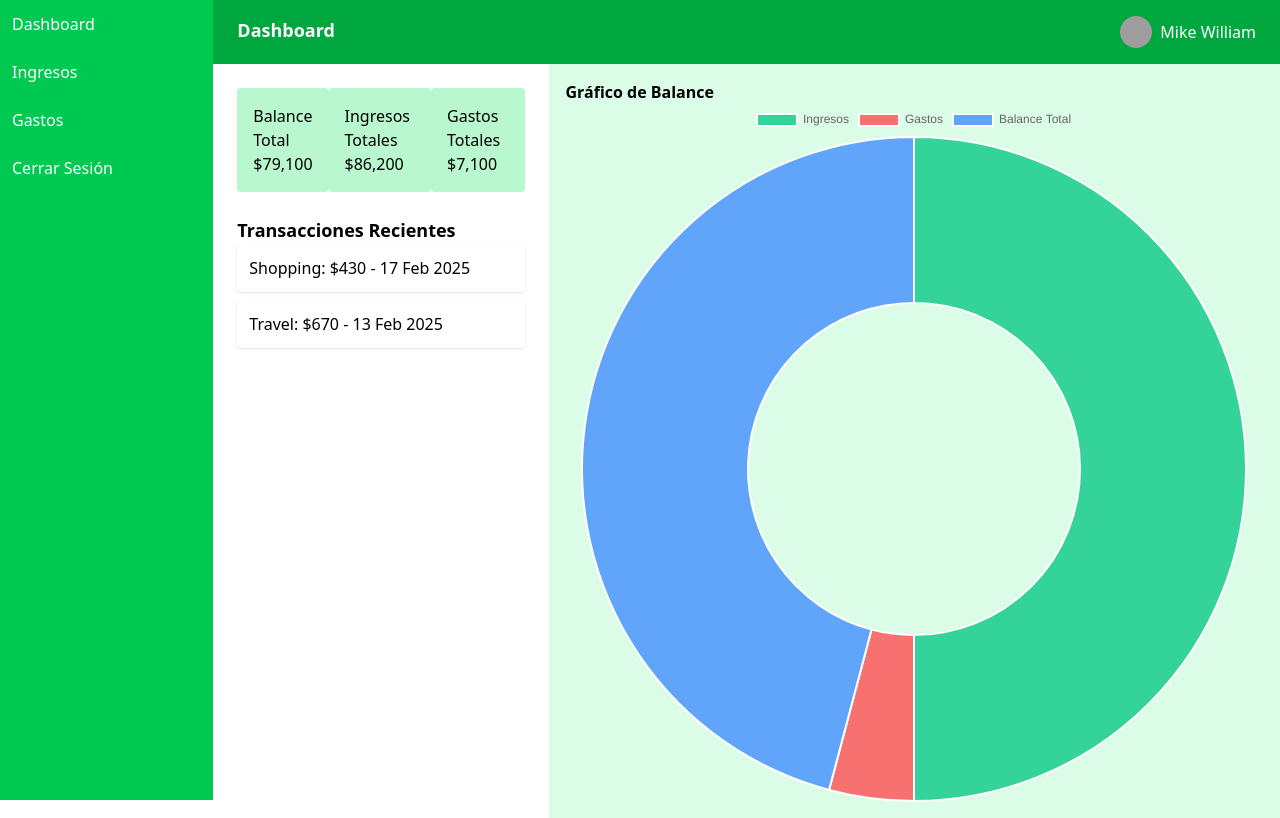
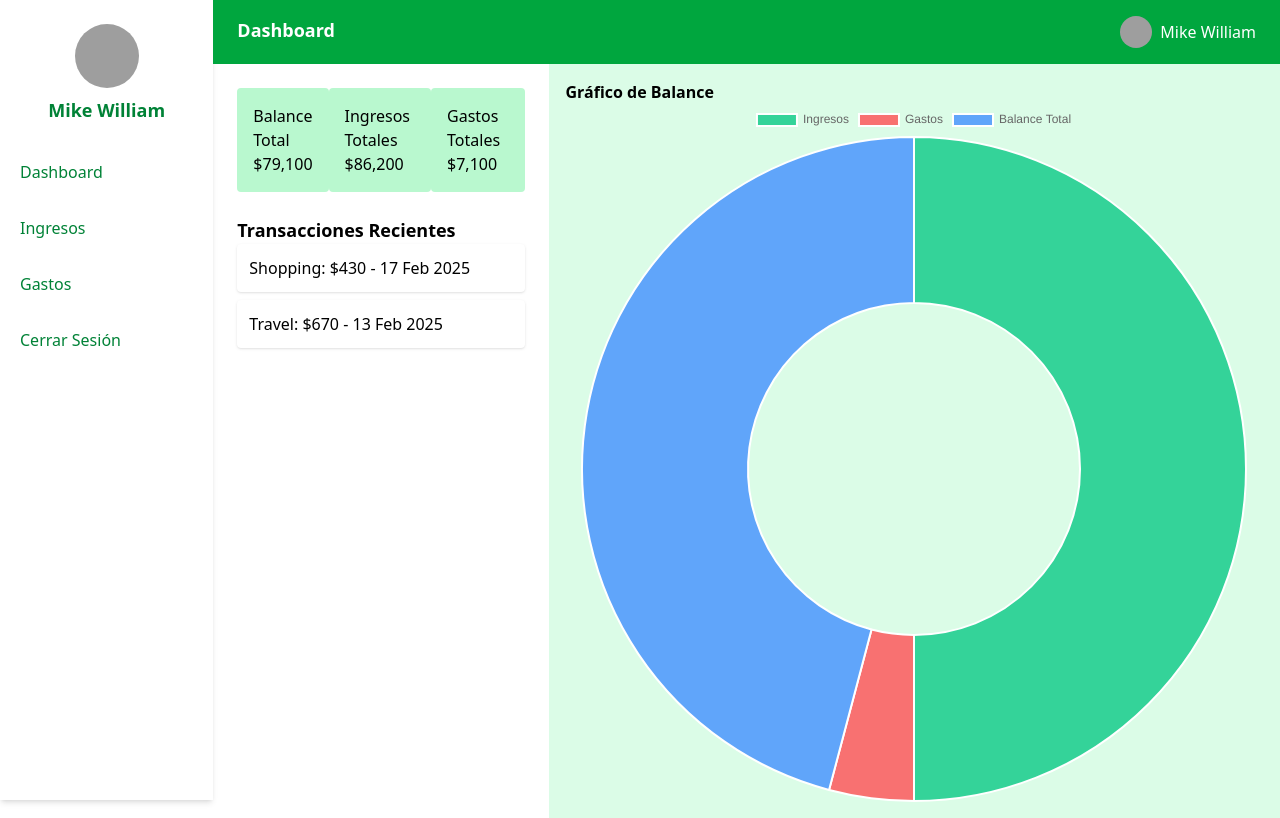
Before and after one commit to jlcarrascof/vue3-expense-tracker, a Vue app: page /dashboard in a window 1280 px wide. Built offline with nearby package versions, Linux system fonts and the light colour scheme; sample sign-in values are in the browser's storage; grey boxes are pictures that could not be loaded.

Commit message:
feat: enhance Sidebar component with user avatar and navigation icons

```diff
--- a/src/components/Sidebar.vue
+++ b/src/components/Sidebar.vue
@@ -1,18 +1,29 @@
+<template>
+  <!-- Sidebar -->
+  <aside class="bg-white text-green-700 w-1/6 h-screen overflow-y-scroll shadow-md">
+    <!-- Avatar y Nombre -->
+    <div class="flex flex-col items-center py-6">
+      <img src="path/to/avatar.jpg" alt="Avatar" class="w-16 h-16 rounded-full mb-2" />
+      <p class="text-lg font-bold">Mike William</p>
+    </div>
+    <!-- Menú de Navegación -->
+    <ul class="space-y-2">
+      <li
+        v-for="item in menuItems"
+        :key="item.label"
+        class="flex items-center p-3 hover:bg-green-100 hover:text-green-900 rounded transition">
+        <span :class="item.icon" class="mr-2"></span> <!-- Ícono -->
+        {{ item.label }}
+      </li>
+    </ul>
+  </aside>
+</template>
+
 <script setup>
   const menuItems = [
-    { label: 'Dashboard', route: '/dashboard' },
-    { label: 'Ingresos', route: '/income' },
-    { label: 'Gastos', route: '/expenses' },
-    { label: 'Cerrar Sesión', route: '/logout' },
+    { label: 'Dashboard', route: '/dashboard', icon: 'dashboard-icon-class' },
+    { label: 'Ingresos', route: '/income', icon: 'income-icon-class' },
+    { label: 'Gastos', route: '/expenses', icon: 'expense-icon-class' },
+    { label: 'Cerrar Sesión', route: '/logout', icon: 'logout-icon-class' },
   ];
 </script>
-
-<template>
-    <aside class="bg-green-500 text-white w-1/6 h-screen">
-      <ul>
-        <li v-for="item in menuItems" :key="item.label" class="hover:bg-green-700 p-3">
-          {{ item.label }}
-        </li>
-      </ul>
-    </aside>
-</template>
```
